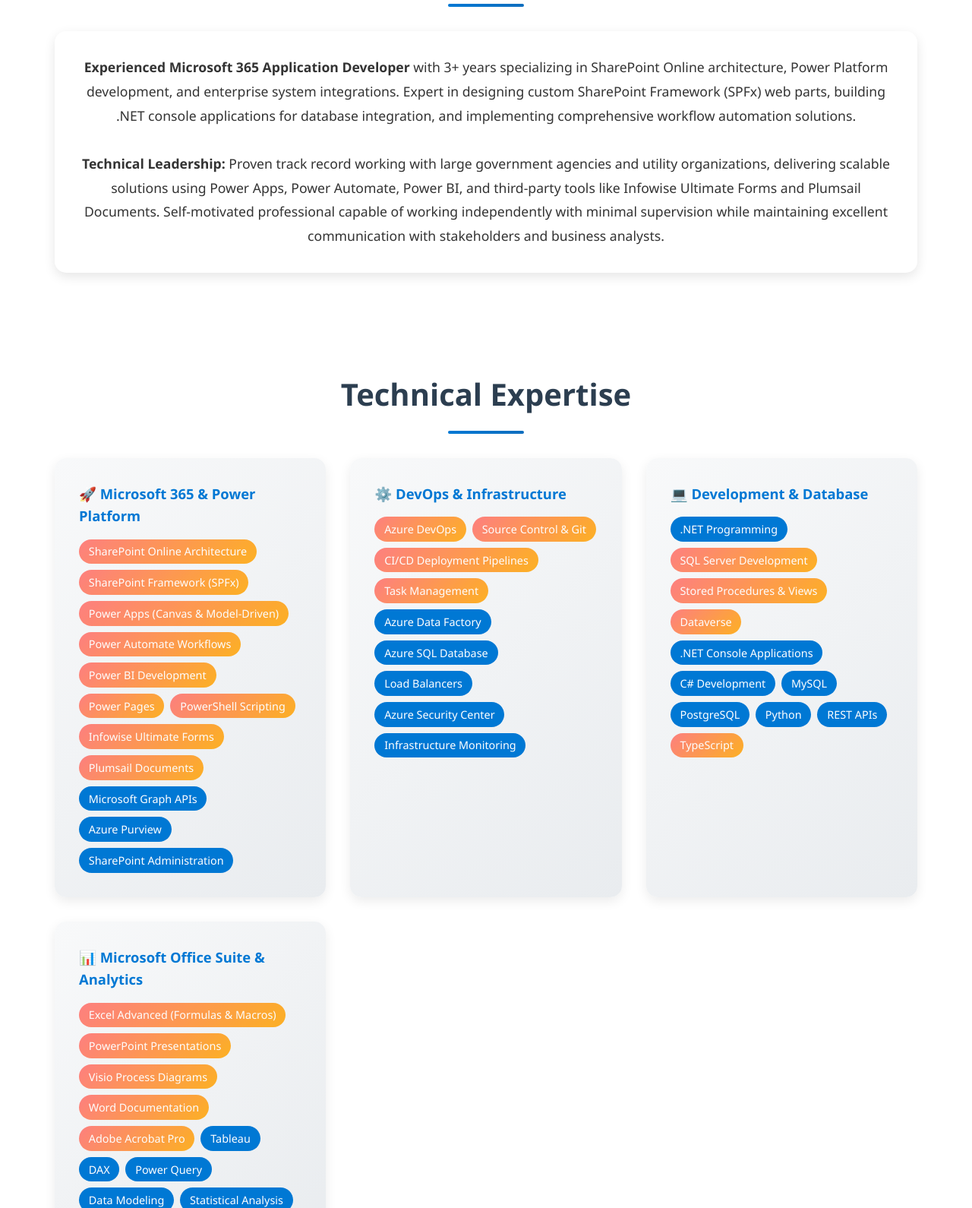
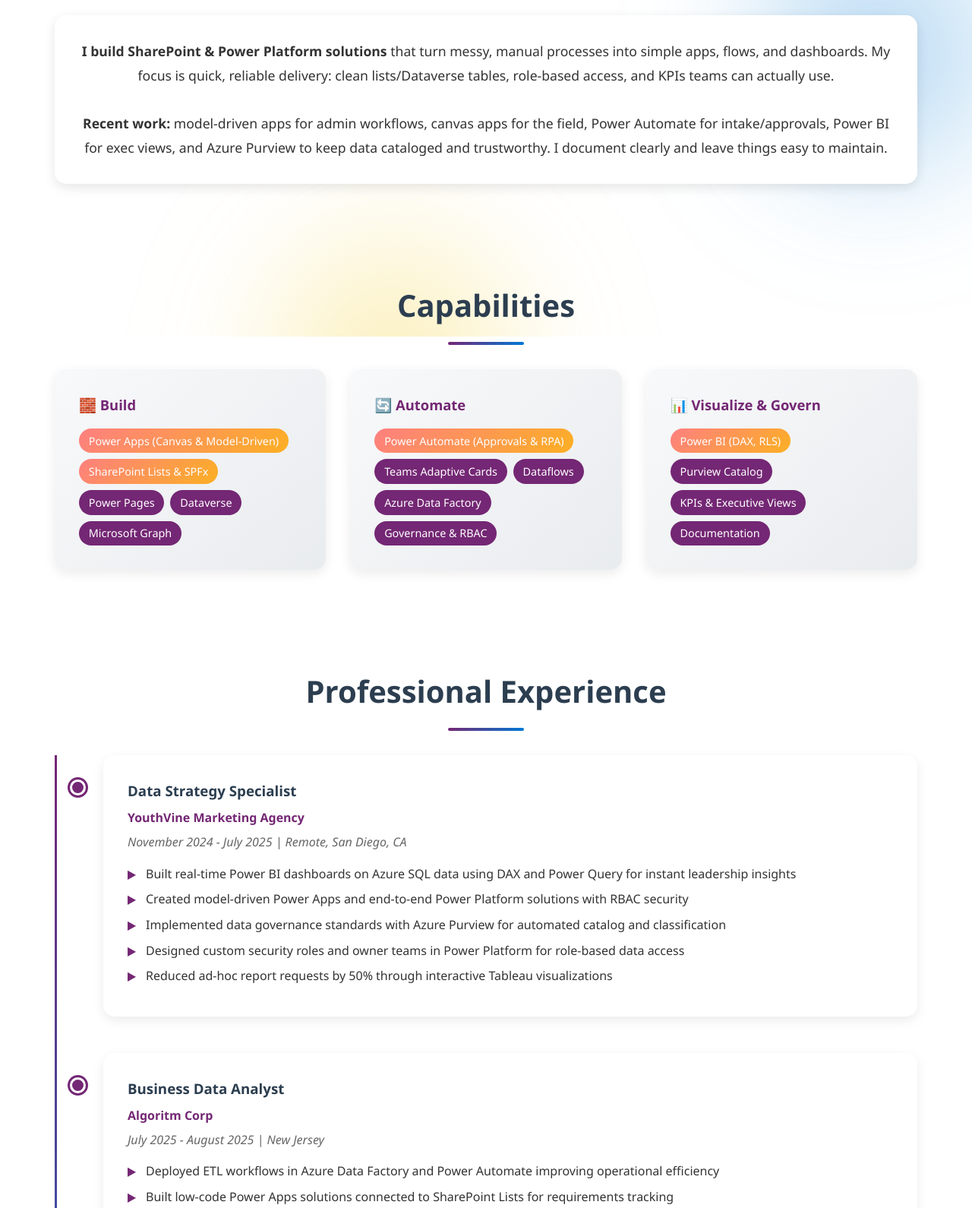
Before and after one commit to Lakshmi01-hub/Lakshmi-Portifolio, a plain HTML site: page index.html in a window 1280 px wide. Shown: the part 613-2203 px from the top of the page at 76% size. Drawn offline with Linux system fonts and the light colour scheme.

Commit message:
Update index.html

```diff
--- a/index.html
+++ b/index.html
@@ -3,7 +3,7 @@
 <head>
   <meta charset="UTF-8" />
   <meta name="viewport" content="width=device-width, initial-scale=1" />
-  <title>Lakshmi Praneetha Achanta - Business Applications Developer</title>
+  <title>Lakshmi Praneetha Achanta - Microsoft 365 Application Developer</title>
 
   <!-- SEO -->
   <meta name="description" content="Microsoft 365 Application Developer specializing in SharePoint Online, Power Platform (Power Apps, Power Automate, Power BI, Power Pages), SPFx, and .NET/SQL integrations." />
@@ -24,12 +24,13 @@
 
   <style>
     :root{
-      --primary:#0078d4;
-      --primary-2:#106ebe;
-      --primary-3:#005a9e;
+      --primary:#742774; /* Power Apps */
+      --primary-2:#0078D4; /* Power Automate */
+      --primary-3:#03787C; /* SharePoint */
+      --accent-bi:#F2C811; /* Power BI */
       --ink:#333;
       --bg:#ffffff;
-      --muted:#2c3e50;
+      --muted:#1a2230;
       --card:#ffffff;
     }
     *{margin:0;padding:0;box-sizing:border-box}
@@ -48,6 +49,25 @@
       position:fixed;left:1rem;top:1rem;width:auto;height:auto;background:#fff;
       color:#000;padding:.6rem .8rem;border-radius:.5rem;box-shadow:0 4px 20px rgba(0,0,0,.15);z-index:2000
     }
+
+    /* Brand ribbon */
+    .brand-ribbon{margin-top:.6rem;display:flex;gap:.6rem;flex-wrap:wrap}
+    .brand-ribbon .chip{display:inline-flex;align-items:center;gap:.4rem;padding:.35rem .7rem;border-radius:999px;font-size:.85rem;font-weight:600;color:#fff}
+    .brand-ribbon .apps{background:#742774}
+    .brand-ribbon .automate{background:#0078D4}
+    .brand-ribbon .bi{background:#F2C811;color:#111}
+    .brand-ribbon .sp{background:#03787C}
+
+    /* Background blobs */
+    .bg{position:fixed;inset:-20vmax;z-index:-1;pointer-events:none;overflow:hidden}
+    .blob{position:absolute;width:60vmax;height:60vmax;border-radius:50%;filter:blur(60px);opacity:.33;mix-blend-mode:screen}
+    .b1{background:radial-gradient(closest-side,var(--primary),transparent 60%);top:10%;left:5%;animation:blob1 18s linear infinite}
+    .b2{background:radial-gradient(closest-side,var(--primary-2),transparent 60%);top:40%;left:60%;animation:blob2 22s linear infinite}
+    .b3{background:radial-gradient(closest-side,var(--accent-bi),transparent 60%);top:70%;left:20%;animation:blob3 26s linear infinite}
+    @keyframes blob1{0%{transform:translate(0,0) scale(1)}50%{transform:translate(12%, -8%) scale(1.1)}100%{transform:translate(0,0) scale(1)}}
+    @keyframes blob2{0%{transform:translate(0,0) scale(1)}50%{transform:translate(-10%, 6%) scale(1.08)}100%{transform:translate(0,0) scale(1)}}
+    @keyframes blob3{0%{transform:translate(0,0) scale(1)}50%{transform:translate(8%, 10%) scale(1.12)}100%{transform:translate(0,0) scale(1)}}
+    @media (prefers-reduced-motion: reduce){.bg{display:none}}
 
     /* Header */
     header{
@@ -207,6 +227,7 @@
   </style>
 </head>
 <body>
+  <div class="bg" aria-hidden="true"><span class="blob b1"></span><span class="blob b2"></span><span class="blob b3"></span></div>
   <a href="#about" class="skip-link">Skip to content</a>
 
   <header>
@@ -215,16 +236,14 @@
       <img src="profile-photo.jpg" alt="Portrait of Lakshmi Praneetha Achanta" class="profile-img" loading="lazy" />
       <div class="header-text">
         <h1>Lakshmi Praneetha Achanta</h1>
-        <div class="subtitle">Microsoft 365 Application Developer</div>
+        <div class="subtitle">SharePoint &amp; Power Platform apps that cut manual work and surface KPIs fast.</div>
         <div class="location">📍 New Jersey, 08817</div>
         <div class="contact-info" role="list">
           <span role="listitem">📧 <a href="mailto:lakshmiachanta2000@gmail.com">lakshmiachanta2000@gmail.com</a></span>
           <span role="listitem">📱 <a href="tel:+19178470703">(917) 847-0703</a></span>
         </div>
-        <div style="margin-top:1rem;display:flex;gap:.6rem;flex-wrap:wrap">
-          <a class="cta-button" href="#samples" style="background:#fff;color:#0078d4">📁 Open Work Samples</a>
-          <a class="cta-button" href="resume.pdf" download>⬇️ Download Resume</a>
-        </div>
+        $1
+        <div class="brand-ribbon"><span class="chip apps">Power Apps</span><span class="chip automate">Power Automate</span><span class="chip bi">Power BI</span><span class="chip sp">SharePoint</span></div>
       </div>
     </div>
     <div class="ms-badge" aria-label="Microsoft 365 Expert: 3+ years">
@@ -237,7 +256,7 @@
   <nav aria-label="Primary">
     <ul>
       <li><a href="#about">About</a></li>
-      <li><a href="#skills">Skills</a></li>
+      <li><a href="#skills">Capabilities</a></li>
       <li><a href="#experience">Experience</a></li>
       <li><a href="#projects">Projects</a></li>
       <li><a href="#samples">Work Samples</a></li>
@@ -250,79 +269,42 @@
     <section id="about" class="fade-in" tabindex="-1">
       <h2>About Me</h2>
       <div style="background: var(--card); padding: 2rem; border-radius: 15px; box-shadow: 0 5px 15px rgba(0,0,0,0.1); text-align: center; font-size: 1.1rem; line-height: 1.8;">
-        <p><strong>Experienced Microsoft 365 Application Developer</strong> with 3+ years specializing in SharePoint Online architecture, Power Platform development, and enterprise system integrations. Expert in designing custom SharePoint Framework (SPFx) web parts, building .NET console applications for database integration, and implementing comprehensive workflow automation solutions.</p>
+        <p><strong>I build SharePoint &amp; Power Platform solutions</strong> that turn messy, manual processes into simple apps, flows, and dashboards. My focus is quick, reliable delivery: clean lists/Dataverse tables, role‑based access, and KPIs teams can actually use.</p>
         <br />
-        <p><strong>Technical Leadership:</strong> Proven track record working with large government agencies and utility organizations, delivering scalable solutions using Power Apps, Power Automate, Power BI, and third-party tools like Infowise Ultimate Forms and Plumsail Documents. Self-motivated professional capable of working independently with minimal supervision while maintaining excellent communication with stakeholders and business analysts.</p>
+        <p><strong>Recent work:</strong> model‑driven apps for admin workflows, canvas apps for the field, Power Automate for intake/approvals, Power BI for exec views, and Azure Purview to keep data cataloged and trustworthy. I document clearly and leave things easy to maintain.</p>
       </div>
     </section>
 
     <section id="skills" class="fade-in" tabindex="-1">
-      <h2>Technical Expertise</h2>
+      <h2>Capabilities</h2>
       <div class="skills-grid">
-        <!-- Microsoft 365 & Power Platform -->
         <div class="skill-category">
-          <h3>🚀 Microsoft 365 & Power Platform</h3>
+          <h3>🧱 Build</h3>
           <div class="skill-tags">
-            <span class="skill-tag featured">SharePoint Online Architecture</span>
-            <span class="skill-tag featured">SharePoint Framework (SPFx)</span>
-            <span class="skill-tag featured">Power Apps (Canvas & Model-Driven)</span>
-            <span class="skill-tag featured">Power Automate Workflows</span>
-            <span class="skill-tag featured">Power BI Development</span>
-            <span class="skill-tag featured">Power Pages</span>
-            <span class="skill-tag featured">PowerShell Scripting</span>
-            <span class="skill-tag featured">Infowise Ultimate Forms</span>
-            <span class="skill-tag featured">Plumsail Documents</span>
-            <span class="skill-tag">Microsoft Graph APIs</span>
-            <span class="skill-tag">Azure Purview</span>
-            <span class="skill-tag">SharePoint Administration</span>
+            <span class="skill-tag featured">Power Apps (Canvas & Model‑Driven)</span>
+            <span class="skill-tag featured">SharePoint Lists & SPFx</span>
+            <span class="skill-tag">Power Pages</span>
+            <span class="skill-tag">Dataverse</span>
+            <span class="skill-tag">Microsoft Graph</span>
           </div>
         </div>
-        <!-- DevOps & Infrastructure -->
         <div class="skill-category">
-          <h3>⚙️ DevOps & Infrastructure</h3>
+          <h3>🔄 Automate</h3>
           <div class="skill-tags">
-            <span class="skill-tag featured">Azure DevOps</span>
-            <span class="skill-tag featured">Source Control & Git</span>
-            <span class="skill-tag featured">CI/CD Deployment Pipelines</span>
-            <span class="skill-tag featured">Task Management</span>
+            <span class="skill-tag featured">Power Automate (Approvals & RPA)</span>
+            <span class="skill-tag">Teams Adaptive Cards</span>
+            <span class="skill-tag">Dataflows</span>
             <span class="skill-tag">Azure Data Factory</span>
-            <span class="skill-tag">Azure SQL Database</span>
-            <span class="skill-tag">Load Balancers</span>
-            <span class="skill-tag">Azure Security Center</span>
-            <span class="skill-tag">Infrastructure Monitoring</span>
+            <span class="skill-tag">Governance & RBAC</span>
           </div>
         </div>
-        <!-- Development & Database -->
         <div class="skill-category">
-          <h3>💻 Development & Database</h3>
+          <h3>📊 Visualize & Govern</h3>
           <div class="skill-tags">
-            <span class="skill-tag">.NET Programming</span>
-            <span class="skill-tag featured">SQL Server Development</span>
-            <span class="skill-tag featured">Stored Procedures & Views</span>
-            <span class="skill-tag featured">Dataverse</span>
-            <span class="skill-tag">.NET Console Applications</span>
-            <span class="skill-tag">C# Development</span>
-            <span class="skill-tag">MySQL</span>
-            <span class="skill-tag">PostgreSQL</span>
-            <span class="skill-tag">Python</span>
-            <span class="skill-tag">REST APIs</span>
-            <span class="skill-tag featured">TypeScript</span>
-          </div>
-        </div>
-        <!-- Office & Analytics -->
-        <div class="skill-category">
-          <h3>📊 Microsoft Office Suite & Analytics</h3>
-          <div class="skill-tags">
-            <span class="skill-tag featured">Excel Advanced (Formulas & Macros)</span>
-            <span class="skill-tag featured">PowerPoint Presentations</span>
-            <span class="skill-tag featured">Visio Process Diagrams</span>
-            <span class="skill-tag featured">Word Documentation</span>
-            <span class="skill-tag featured">Adobe Acrobat Pro</span>
-            <span class="skill-tag">Tableau</span>
-            <span class="skill-tag">DAX</span>
-            <span class="skill-tag">Power Query</span>
-            <span class="skill-tag">Data Modeling</span>
-            <span class="skill-tag">Statistical Analysis</span>
+            <span class="skill-tag featured">Power BI (DAX, RLS)</span>
+            <span class="skill-tag">Purview Catalog</span>
+            <span class="skill-tag">KPIs & Executive Views</span>
+            <span class="skill-tag">Documentation</span>
           </div>
         </div>
       </div>
@@ -382,24 +364,35 @@
     <section id="projects" class="fade-in" tabindex="-1">
       <h2>Key Projects & Portfolio</h2>
       <div class="projects-grid">
-        <!-- (Use your existing project cards here; omitted for brevity in preview) -->
         <div class="project-card">
-          <h3>🛡️ MarineMesh Network Performance Dashboard</h3>
-          <p>Architected real-time monitoring with Power BI + SharePoint Online; automated ingestion & alerts with Power Automate and SQL.</p>
-          <div class="project-tech">
-            <span class="tech-tag">Power BI Development</span>
-            <span class="tech-tag">SQL Integration</span>
-            <span class="tech-tag">SharePoint Online</span>
-          </div>
+          <h3>🧭 M365 Compliance Hub</h3>
+          <p>Central place for retention labels, DLP alerts, and exception approvals. Power Automate routes reviews; Power BI reports show exposure and status; SharePoint stores auditable decisions.</p>
+          <div class="project-tech"><span class="tech-tag">Microsoft Purview</span><span class="tech-tag">Power Automate</span><span class="tech-tag">Power BI</span><span class="tech-tag">SharePoint Online</span></div>
         </div>
         <div class="project-card">
-          <h3>🔄 Legacy .NET to Power Platform Migration</h3>
-          <p>Migrated .NET jobs to Power Automate/Dataverse; SPFx web parts; PowerShell deployment automation.</p>
-          <div class="project-tech">
-            <span class="tech-tag">.NET Migration</span>
-            <span class="tech-tag">Power Platform</span>
-            <span class="tech-tag">SPFx</span>
-          </div>
+          <h3>🚚 SharePoint On‑Prem → Online Migration</h3>
+          <p>Inventory, map, and migrate sites/lists to SharePoint Online with content types and modern permissions. Post‑cutover health checks and redirect plan included.</p>
+          <div class="project-tech"><span class="tech-tag">SharePoint Migration</span><span class="tech-tag">Content Types</span><span class="tech-tag">Modern Auth</span><span class="tech-tag">Site Scripts</span></div>
+        </div>
+        <div class="project-card">
+          <h3>🔐 Access Recertification & Site Provisioning</h3>
+          <p>Model‑driven app to request/approve SharePoint site access and run quarterly recerts. Teams adaptive cards collect approvals; Graph checks membership; Dataverse keeps the log.</p>
+          <div class="project-tech"><span class="tech-tag">Power Apps (Model‑Driven)</span><span class="tech-tag">Dataverse</span><span class="tech-tag">Microsoft Graph</span><span class="tech-tag">Teams</span><span class="tech-tag">SharePoint Online</span></div>
+        </div>
+        <div class="project-card">
+          <h3>🧪 Data Quality & Drift Monitor</h3>
+          <p>Scheduled flows snapshot key tables, hash and compare, and raise a Teams alert with a sparkline when values drift. Optional AI Builder sentiment for text fields.</p>
+          <div class="project-tech"><span class="tech-tag">Power Automate</span><span class="tech-tag">AI Builder</span><span class="tech-tag">Power BI</span><span class="tech-tag">Teams</span></div>
+        </div>
+        <div class="project-card">
+          <h3>🌐 Client Project View Portal</h3>
+          <p>External Power Pages portal where clients track milestones, deliverables, and KPIs. Embeds Power BI and writes feedback to SharePoint/Dataverse.</p>
+          <div class="project-tech"><span class="tech-tag">Power Pages</span><span class="tech-tag">Power BI Embed</span><span class="tech-tag">Dataverse</span><span class="tech-tag">SharePoint</span></div>
+        </div>
+        <div class="project-card">
+          <h3>🧩 Legacy App → Power Platform Migration</h3>
+          <p>Rebuilt spreadsheets/forms as Power Apps; moved data to Dataverse/SharePoint; replaced nightly jobs with Power Automate; added Power BI KPIs.</p>
+          <div class="project-tech"><span class="tech-tag">Power Apps</span><span class="tech-tag">Dataverse</span><span class="tech-tag">Power Automate</span><span class="tech-tag">Power BI</span></div>
         </div>
       </div>
     </section>
@@ -407,6 +400,18 @@
     <section id="samples" class="fade-in" tabindex="-1">
       <h2>Work Samples</h2>
       <div class="samples-grid">
+        <figure class="sample-card">
+          <img src="Marketing Insight Loop. Data-to-Action Flow.png" alt="Marketing Insight Loop. Data-to-Action Flow" loading="lazy" />
+          <figcaption><strong>Marketing Insight Loop. Data-to-Action Flow</strong></figcaption>
+        </figure>
+        <figure class="sample-card">
+          <img src="DailyETL.png" alt="Daily ETL" loading="lazy" />
+          <figcaption><strong>Daily ETL</strong></figcaption>
+        </figure>
+        <figure class="sample-card">
+          <img src="GetTwitter.png" alt="GetTwitter" loading="lazy" />
+          <figcaption><strong>GetTwitter</strong></figcaption>
+        </figure>
         <figure class="sample-card">
           <img src="Present2.png" alt="Latency vs Packet Loss bubble map" loading="lazy" />
           <figcaption><strong>Latency vs Packet Loss</strong> (Power BI)</figcaption>
@@ -416,7 +421,7 @@
           <figcaption><strong>Network Overview</strong> (Power BI)</figcaption>
         </figure>
         <figure class="sample-card">
-          <img src="PowerPagesForExternal.png" alt="Power Pages client portal titled Client Project View" loading="lazy" />
+          <img src="PowerPagesForExternal.png" alt="Client Project View portal screenshot" loading="lazy" />
           <figcaption><strong>Client Project View</strong> (Power Pages)</figcaption>
         </figure>
       </div>
@@ -443,9 +448,9 @@
     </section>
 
     <section id="contact" class="cta-section fade-in" tabindex="-1">
-      <h2>Ready to Drive Digital Transformation</h2>
+      <h2>Let’s build something useful</h2>
       <p style="font-size:1.2rem;margin-bottom:2rem">
-        Let's build innovative Microsoft 365 solutions that streamline operations, enhance data governance, and empower organizations with modern, scalable technology platforms.
+        Let's talk SharePoint sites, Power Apps, and automation. I can show quick demos and discuss trade‑offs for your team.
       </p>
       <a href="mailto:lakshmiachanta2000@gmail.com?subject=Microsoft 365 Developer Opportunity" class="cta-button">📧 Let's Connect</a>
     </section>
@@ -503,18 +508,7 @@
     }, { threshold: 0.1, rootMargin: '0px 0px -50px 0px' });
     document.querySelectorAll('.fade-in').forEach(el => observer.observe(el));
 
-    // Typing effect
-    const subtitle = document.querySelector('.subtitle');
-    const text = 'Microsoft 365 Application Developer';
-    let index = 0;
-    function typeWriter(){
-      if (!subtitle) return;
-      if (index < text.length){
-        subtitle.textContent = text.slice(0, index + 1);
-        index++; setTimeout(typeWriter, 90);
-      }
-    }
-    setTimeout(typeWriter, 600);
+    // Subtitle is static; typing effect removed for cleaner tone.
 
     // Back to top button
     const toTop = document.getElementById('toTop');
```
